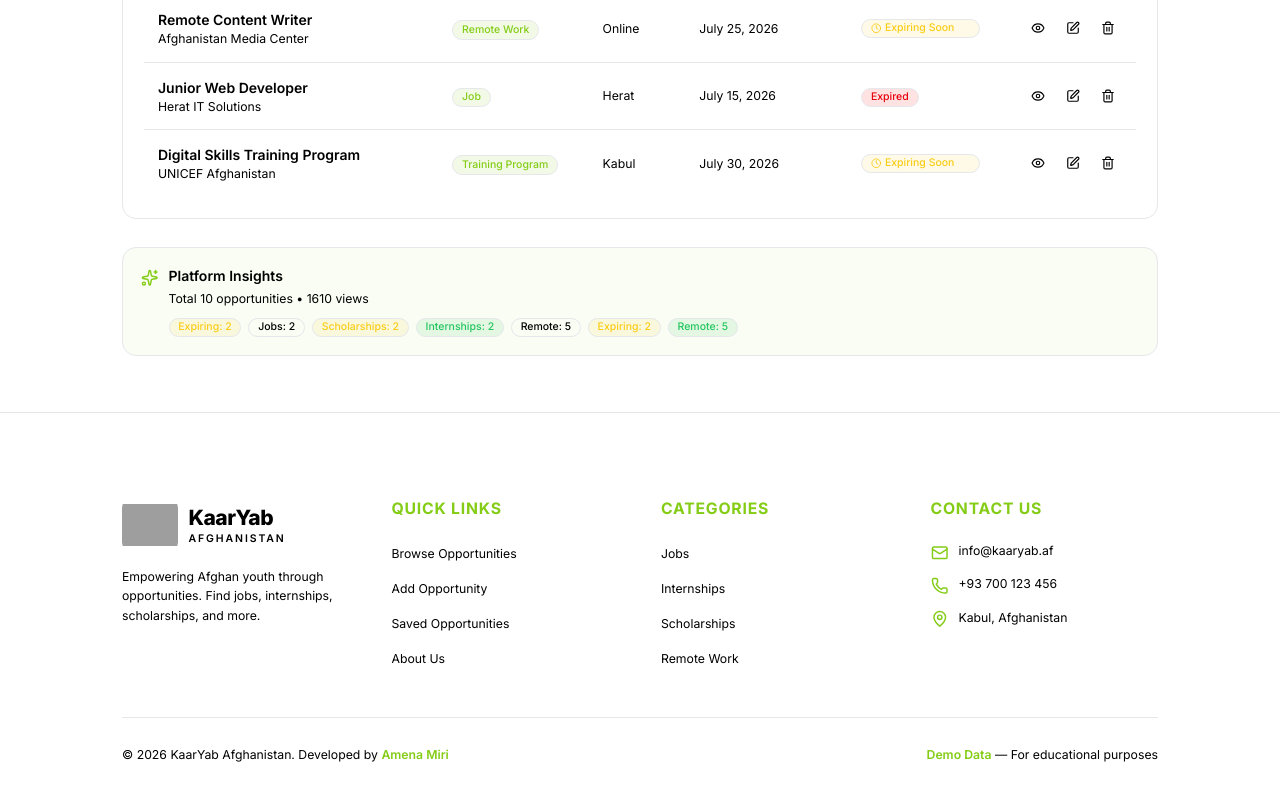
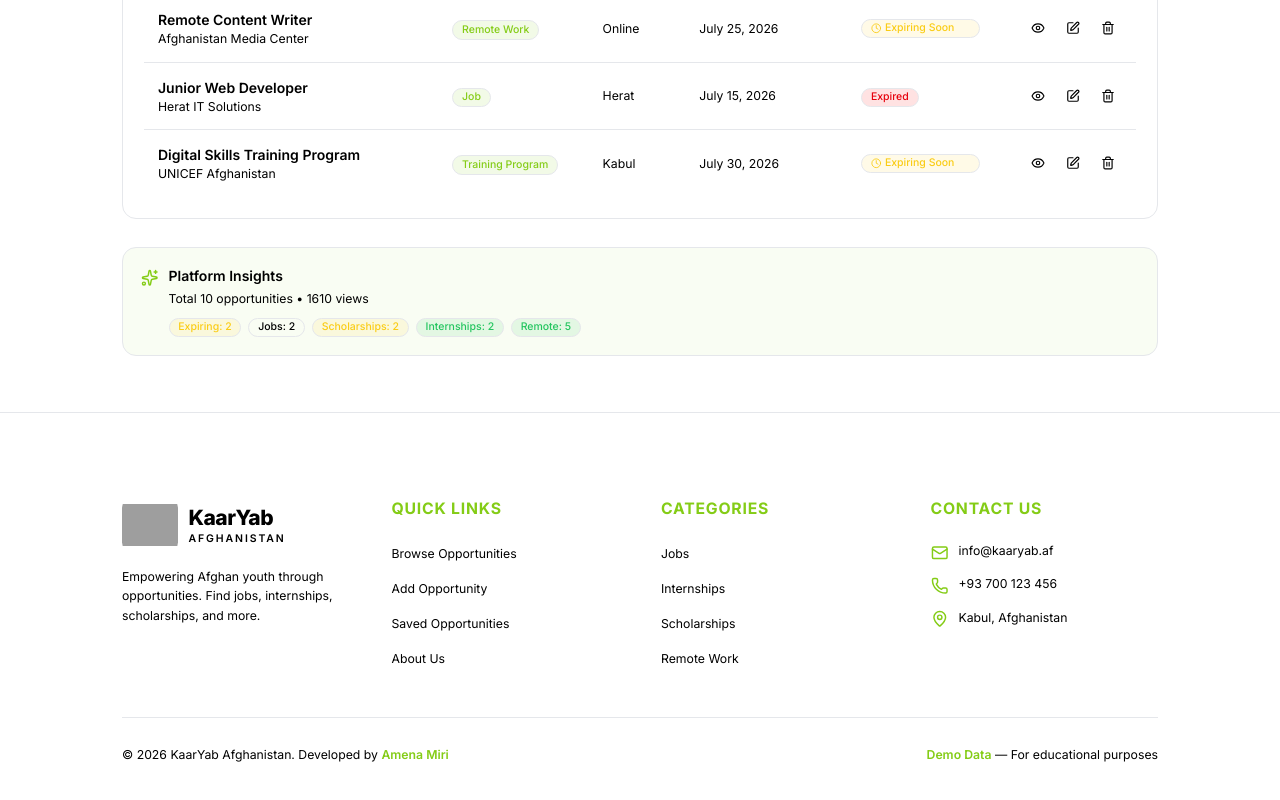
Before and after one commit to Amena-Miri/KaarYab-Afghanistan-, a Next.js app: page /dashboard in a window 1280 px wide. Shown: the part 1505-2305 px from the top of the page. Built offline with nearby package versions, Linux system fonts and the light colour scheme; grey boxes are pictures that could not be loaded.

Commit message:
feat: Update Dashboard Insights

```diff
--- a/app/dashboard/page.tsx
+++ b/app/dashboard/page.tsx
@@ -293,14 +293,8 @@ const recentOpportunities = [...opportunities]
               <div className="flex flex-wrap gap-2  mt-3 ">
                 <Badge variant="warning">Expiring: {stats.expiringSoon}</Badge>
                 <Badge variant="default">Jobs: {stats.jobs}</Badge>
-                <Badge variant="warning">
-                  Scholarships: {stats.scholarships}
-                </Badge>
-                <Badge variant="success">
-                  Internships: {stats.internships}
-                </Badge>
-                <Badge variant="default">Remote: {stats.remote}</Badge>
-                <Badge variant="warning">Expiring: {stats.expiringSoon}</Badge>
+                <Badge variant="warning">Scholarships: {stats.scholarships}</Badge>
+                <Badge variant="success">Internships: {stats.internships}</Badge>
                 <Badge variant="success">Remote: {stats.remote}</Badge>
               </div>
             </div>
```
